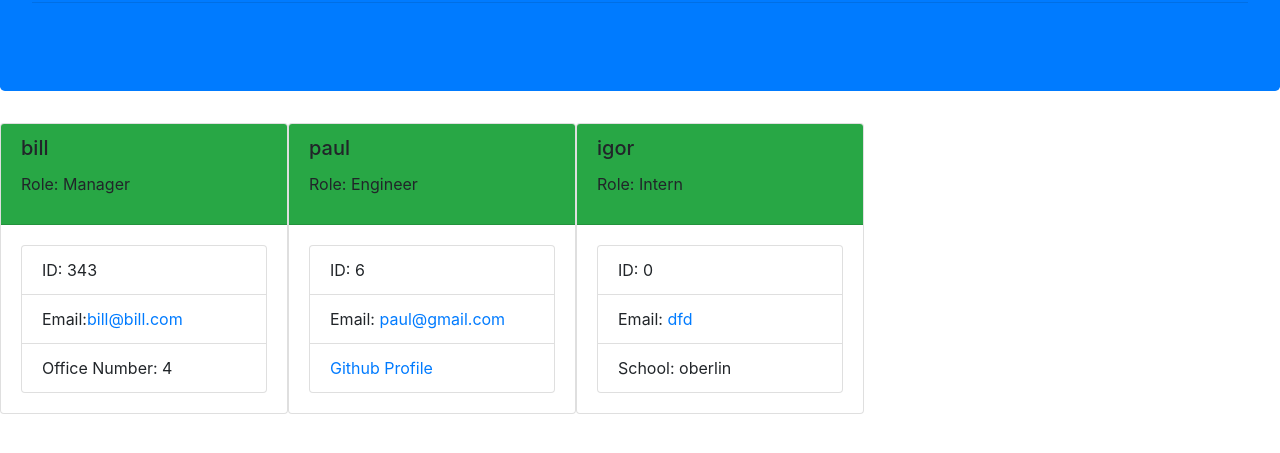
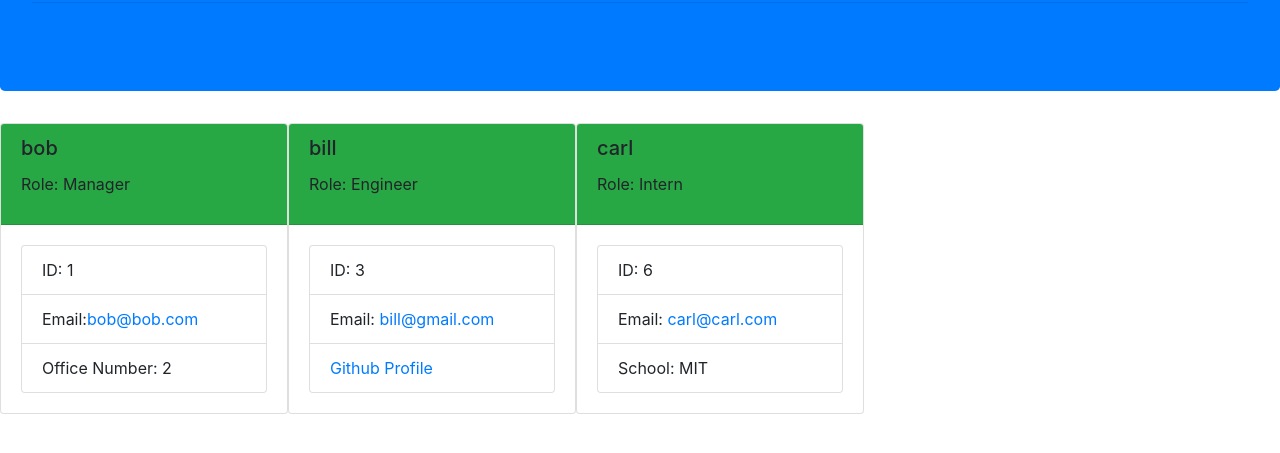
Before and after one commit to amalagon1/team-generator, a website: page outputTeam.html in a window 1280 px wide. Shown: the part 153-606 px from the top of the page. Drawn offline with nearby package versions, Linux system fonts and the light colour scheme.

Commit message:
added readme

```diff
--- a/outputTeam.html
+++ b/outputTeam.html
@@ -19,15 +19,15 @@
 
  <div class="card" style="width: 18rem;">
     <div class="card-header bg-success">
-        <h5 class="card-title">bill</h5>
+        <h5 class="card-title">bob</h5>
         <p class="card-text">Role: Manager</p>
         <i class="far fa-mug-hot"></i>
     </div>
     <div class="card-body">
         <ul class="list-group">
-    <li class="list-group-item">ID: 343</li>
-    <li class="list-group-item">Email:<a href= "mailto:"bill@bill.com>bill@bill.com</a></li>
-    <li class="list-group-item">Office Number: 4</li>
+    <li class="list-group-item">ID: 1</li>
+    <li class="list-group-item">Email:<a href= "mailto:"bob@bob.com>bob@bob.com</a></li>
+    <li class="list-group-item">Office Number: 2</li>
     </div>
 </div>
 
@@ -35,30 +35,30 @@
 
     <div class="card" style="width: 18rem;">
         <div class="card-header bg-success">
-            <h5 class="card-title">paul</h5>
+            <h5 class="card-title">bill</h5>
             <p class="card-text">Role: Engineer</p>
             <i class="far fa-mug-hot"></i>
         </div>
         <div class="card-body">
             <ul class="list-group">
-        <li class="list-group-item">ID: 6</li>
-        <li class="list-group-item">Email: <a href= "mailto:"paul@gmail.com>paul@gmail.com</a></li>
-        <li class="list-group-item"><a href="https://github.com/paul1" target="_blank">Github Profile</a></li>
+        <li class="list-group-item">ID: 3</li>
+        <li class="list-group-item">Email: <a href= "mailto:"bill@gmail.com>bill@gmail.com</a></li>
+        <li class="list-group-item"><a href="https://github.com/bill1" target="_blank">Github Profile</a></li>
         </div>
     </div>
 
 
     <div class="card" style="width: 18rem;">
         <div class="card-header bg-success">
-            <h5 class="card-title">igor</h5>
+            <h5 class="card-title">carl</h5>
             <p class="card-text">Role: Intern</p>
             <i class="far fa-mug-hot"></i>
         </div>
         <div class="card-body">
         <ul class="list-group">
-        <li class="list-group-item">ID: 0</li>
-        <li class="list-group-item">Email: <a href= "mailto:"dfd>dfd</a></li>
-        <li class="list-group-item">School: oberlin</li>
+        <li class="list-group-item">ID: 6</li>
+        <li class="list-group-item">Email: <a href= "mailto:"carl@carl.com>carl@carl.com</a></li>
+        <li class="list-group-item">School: MIT</li>
         </ul>
         </div>
     </div>
```
Also changed, not shown: README.md.
